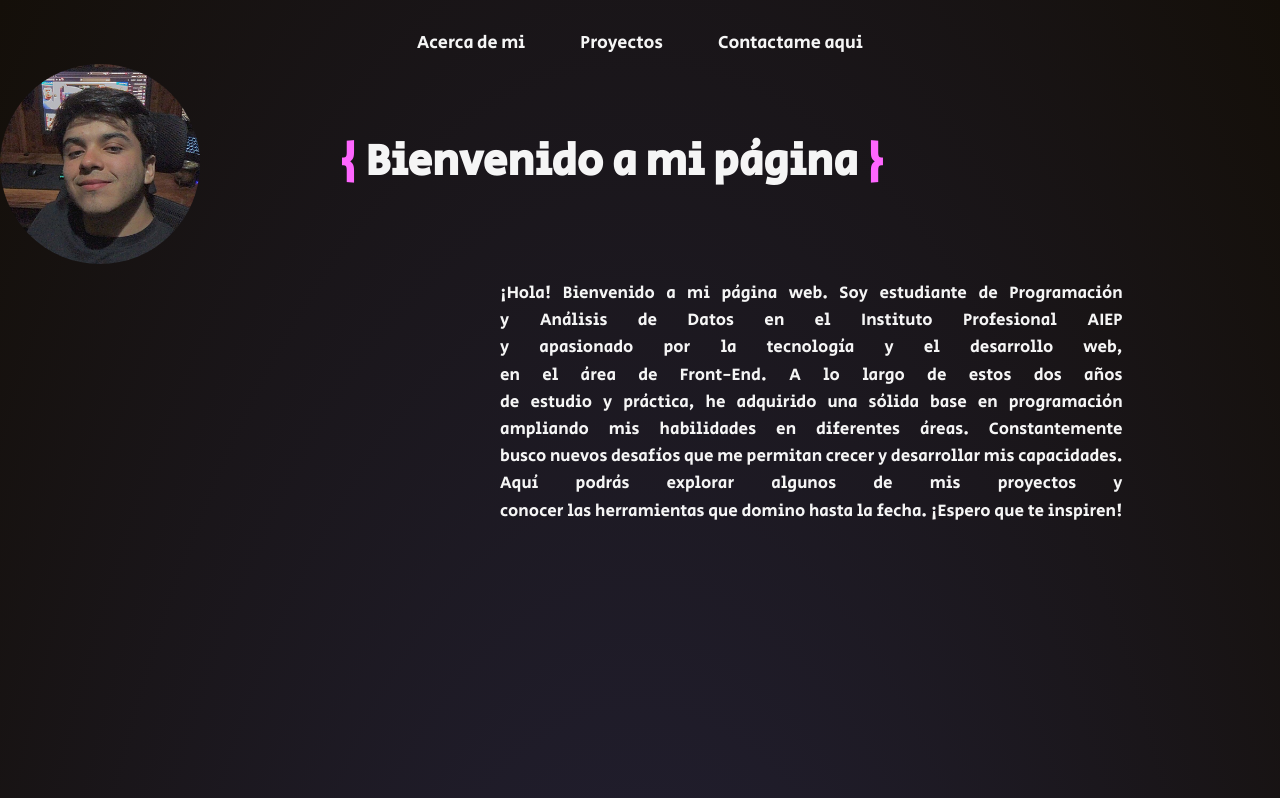
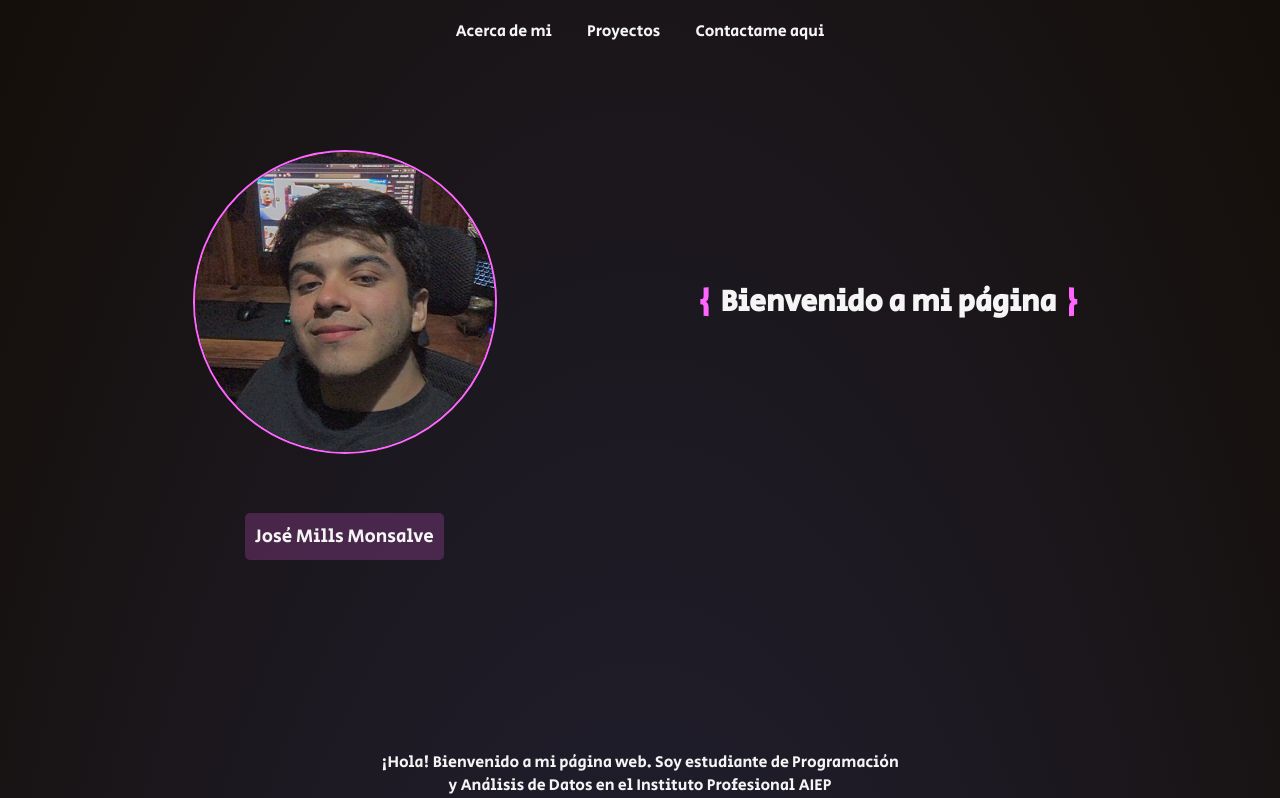
Before and after one commit to josemills/web-JoseMills, a plain HTML site: page index.html in a window 1280 px wide. Shown: the top 798 px of the page. Drawn offline with Linux system fonts and the light colour scheme.

Commit message:
feature: add best practices to develop

```diff
--- a/index.html
+++ b/index.html
@@ -10,26 +10,28 @@
 </head>
     <body>
         <div>
-    <!--Header de acceso a las secciones de la pagina-->
             <header>
-                <section class="info_buttons">
-                    <a href="#about" class="btn">Acerca de mi</a>
-                    <a href="#projects" class="btn">Proyectos</a>
-                    <a href="#contact" class="btn">Contactame aqui</a>
+                <nav class="nav">
+                    <ul class="nav-list">
+                        <li class="nav-item"><a href="#about" class="btn">Acerca de mi</a></li>
+                        <li class="nav-item"><a href="#projects" class="btn">Proyectos</a></li>
+                        <li class="nav-item"><a href="#contact" class="btn">Contactame aqui</a></li>
+                    </ul>
+                </nav>
+            </header>
+            <div class="main-content">
+                <section class="main-title">
+                    <h1> <span class="highlight-text">{ </span> Bienvenido a mi página<span class="highlight-text"> } </span></h1>
                 </section>
-            </header>
-                <div  id= "about" class="main_title">
-                    <h1> <span class="letraUno"> { </span> Bienvenido a mi página<span class="letraUno"> } </span></h1>
-                </div>
-
-            <div class="profile_img">
-                <img src="img/principalprofile.jpeg">
-                    <div class="notification">
+                <section class="profile-image">
+                    <img src="public/img/profile/principalprofile.jpeg">
+                    <h3 class="name-card">
                         <p>José Mills Monsalve</p>
-                    </div>
+                    </h3>
+                </section>
             </div>
 
-            <div class="about_me">
+            <div class="about-me">
                 <p>
                     ¡Hola! Bienvenido a mi página web. Soy estudiante de Programación<br>
                     y Análisis de Datos en el Instituto Profesional AIEP<br>
@@ -43,7 +45,7 @@
                 </p>
             </div>
 
-            <div class="card_pro_one">
+            <div class="project-card-one">
 
             </div>
 
--- a/style.css
+++ b/style.css
@@ -8,10 +8,7 @@
 
 
 body{
-    margin: 0;
-    padding: 0;
-    height: 400vh;
-    display: flex;
+    min-height: 400vh;
     background: radial-gradient(#26243d 10px, #140f09 );
 }
 
@@ -25,95 +22,151 @@ header{
     position: fixed;
     top: 10px;
     width: 100%;
-    background-color: none;
-    color: none;
     padding: 10px 0;
     text-align: center;
     z-index: 1000;
 }
 
-/*Estilo botones del header*/
-.info_buttons{
+.nav-list{
     display: flex;
     justify-content: center;
     align-items: center;
     gap: 15px;
 }
-.info_buttons .btn{
-    display: inline-block;
-    padding: 10px 20px;
-    background-color: none;
-    color: whitesmoke;
-    text-decoration: none;
-    font-size: 18px;
-    text-align: center;
-    transition: background-color 0.3s ease;
+
+.nav-item{
+    list-style: none;
+    margin: 0 10px;
+    transition: all 0.3s ease;
 }
 
-.info_buttons .btn:hover{
-    border-style: inset;
-    border-radius: 8px;
+.nav-item a{
+    text-decoration: none;
     color: whitesmoke;
 }
 
-.main_title{
+.nav-item:hover{
+    transform: scale(1.1);
+}
+
+.main-content{
     display: flex;
-    position: relative;
-    margin-left: 340px;
-    text-align: center;
+    flex-direction: row-reverse;
+    justify-content: space-evenly;
+    align-items: center;
+    margin-top: 150px;
+}
+
+.main-title{
+    justify-content: center;
+    align-items: center;
+}
+
+.main-title h1{
+    display: flex;
     width: 100%;
     color: whitesmoke;
-    font-size: 22px;
-    top: 130px;
+    font-size: 30px;
 }
 
-.main_title .letraUno{
+.highlight-text{
     color: #ff66ff;
+    margin: 0 10px 0 10px;
 }
 
-.profile_img{
-    position: relative;
-    display: block;
+.profile-image{
+    display: flex;
+    justify-content: center;
+    align-items: center;
 }
 
-.profile_img img{
-    display: flex;
-    top: 280px;
-    right: 950px;
-    width: 200px;
-    height: auto;
+.profile-image img{
+    position: relative;
+    width: 300px;
+    height: 300px;
     border-radius: 50%;
-    border: none;
+    border: 2px solid #ff66ff;
 }
 
-.notification{
+.profile-image h3{
     position: absolute;
-    top: 500px;
-    right: 960px;
-    padding: 8px ;
-    color: whitesmoke;
-    border: 1px solid white;
-    border-radius: 8px;
-    z-index: 10;
-    width: 160px;
-    text-align: center;
+    bottom: 240px;
+    font-weight: 100;
 }
 
-.about_me{
-    display: flex;
-    width: 80%;
+.name-card{
     position: absolute;
+    bottom: 200px;
+    background-color: rgba(255, 102, 255, 0.2);
+    padding: 10px;
+    border-radius: 5px;
     color: whitesmoke;
-    width: 50%;
-    top: 280px;
-    margin-left: 500px;
 }
 
-.about_me p{
-    text-align: justify;
-    text-align-last: justify;
-    line-height: 1.6;
+.about-me{
+    display: flex;
+    justify-content: center;
+    align-items: center;
+    height: 100vh;
+    text-align: center;
     color: whitesmoke;
-    font-size: 17px;
-    word-spacing: 0.2px;
 }
+
+.project-card-one{
+    display: flex;
+    justify-content: center;
+    align-items: center;
+    height: 100vh;
+}
+
+#copy{
+    position: fixed;
+    bottom: 0;
+    width: 100%;
+    padding: 10px 0;
+    text-align: center;
+    color: whitesmoke;
+}
+
+@media screen and (max-width: 768px) {
+    .nav-list {
+        flex-direction: column;
+    }
+
+    .main-content {
+        flex-direction: column;
+        margin-top: 150px;
+        gap: 20px;
+    }
+
+    .main-title h1 {
+        font-size: 24px;
+        text-align: center;
+        justify-content: center;
+    }
+
+    .profile-image img {
+        width: 200px;
+        height: 200px;
+    }
+
+    .name-card {
+        bottom: -40px;
+    }
+
+    .about-me p {
+        font-size: 14px;
+        padding: 0 20px;
+    }
+}
+
+@media screen and (max-width: 480px) {
+    .main-title h1 {
+        font-size: 20px;
+    }
+
+    .profile-image img {
+        width: 150px;
+        height: 150px;
+    }
+}
```
Also changed, not shown: bibliotecaScroll/index.js (deleted), public/img/profile/mustacheprofile.jpeg (renamed from img/mustacheprofile.jpeg), public/img/profile/principalprofile.jpeg (renamed from img/principalprofile.jpeg), public/img/projects/modernLoginPage.png (renamed from bibliotecaScroll/PROYECTOS PROPIOS-IMG/modernLoginPage.png).
